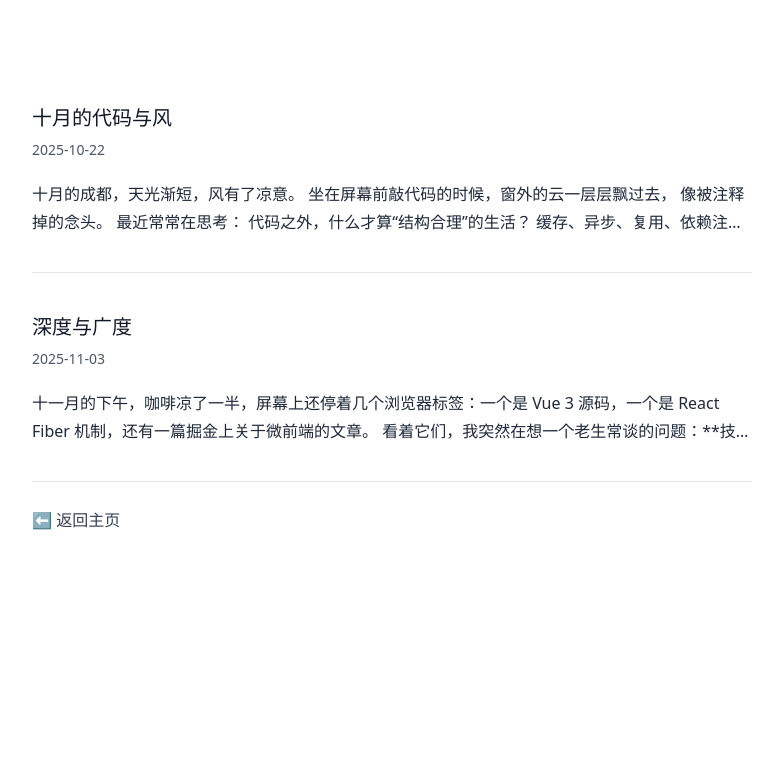
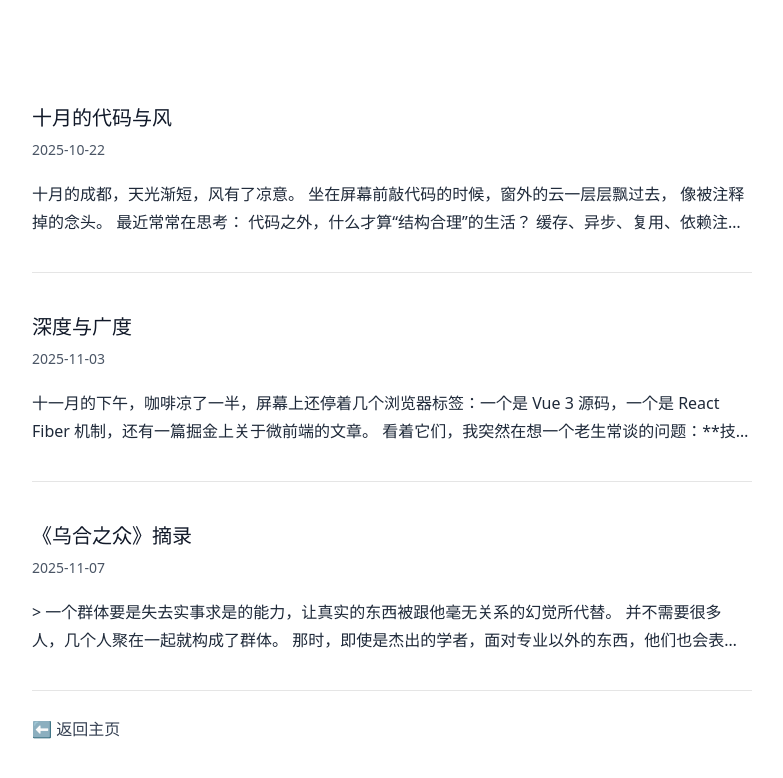
Before and after one commit to Panda2Chan/panchan.github.io, a Next.js app: page /blog in a window 1280 px wide. Shown: the top 778 px of the page, without its empty margins (248-1031 px from the left). Built offline with nearby package versions, Linux system fonts and the light colour scheme.

Commit message:
feat:更新随笔

```diff
--- a/src/app/blog/_data.ts
+++ b/src/app/blog/_data.ts
@@ -1,9 +1,12 @@
 import { IBlog } from "@/components/page/blog"
-const blog1: IBlog = {
-  title: "十月的代码与风",
-  date: "2025-10-22",
-  location: "四川 成都",
-  markdown:`
+
+
+export const blogs: IBlog[] = [
+  {
+    title: "十月的代码与风",
+    date: "2025-10-22",
+    location: "四川 成都",
+    markdown: `
 十月的成都，天光渐短，风有了凉意。
 坐在屏幕前敲代码的时候，窗外的云一层层飘过去，
 像被注释掉的念头。
@@ -40,13 +43,12 @@ const blog1: IBlog = {
 生活没有被完全编译成功，
 但一切都在运行中。
   `
-}
-
-const blog2: IBlog = {
-  title: "深度与广度",
-  date: "2025-11-03",
-  location: "四川 乐山",
-  markdown:`
+  },
+  {
+    title: "深度与广度",
+    date: "2025-11-03",
+    location: "四川 乐山",
+    markdown: `
   十一月的下午，咖啡凉了一半，屏幕上还停着几个浏览器标签：一个是 Vue 3 源码，一个是 React Fiber 机制，还有一篇掘金上关于微前端的文章。
 看着它们，我突然在想一个老生常谈的问题：**技术深度重要，还是技术广度更重要？**
 
@@ -57,9 +59,11 @@ const blog2: IBlog = {
 **光有深度，不够。**
 
 你能搞懂 Vue 的编译优化，但老板问你：
-> “为什么我们 SEO 这么差？”
-> “为什么构建这么慢？”
-> “为什么部署经常挂？”
+> 为什么我们 SEO 这么差？
+
+> 为什么构建这么慢？
+
+> 为什么部署经常挂？
 
 如果你只会回答“我负责前端页面”，那你永远只是一个“写页面的前端”。
 
@@ -99,7 +103,26 @@ const blog2: IBlog = {
 咖啡凉透了。继续去看源码了。毕竟“深度”这玩意，就像夜路——越走越静，也越走越有意思。
 
   `
-}
+  },
+  {
+    title: "《乌合之众》摘录",
+    date: "2025-11-07",
+    location: "四川 成都",
+    markdown: `
+> 一个群体要是失去实事求是的能力，让真实的东西被跟他毫无关系的幻觉所代替。
+ 并不需要很多人，几个人聚在一起就构成了群体。
+那时，即使是杰出的学者，面对专业以外的东西，他们也会表现出群体的所有特征。
+每个人的观察能力和批评精神都消失了。
 
+> 在群体中蠢人，白痴或妒忌者不会再感到自己平庸和无能，而是产生了一种强烈，短暂却巨大的力量。
+很不幸，这种夸大往往会让群体态度粗暴。
 
-export const blogs: IBlog[] = [blog1, blog2]
+> 尤其是在拉丁群体当中，专横与贬狭达到了很高的程度，甚至完全摧毁了在昂格鲁萨克逊人当中如此强大的个人独立精神。
+拉丁群体只看重自己所属团体的集体独立，这种独立的特征便是要用粗暴手段让意见者立即接受他们的信仰。
+
+> 群体屈从于权威，却不怎么为善良动心，对他们来说，善良是一种弱点。
+
+### 当个人放弃理性、沉溺于群体情绪时，人性中的智慧、独立与善良都会被吞没。
+  `
+  }
+]
```
